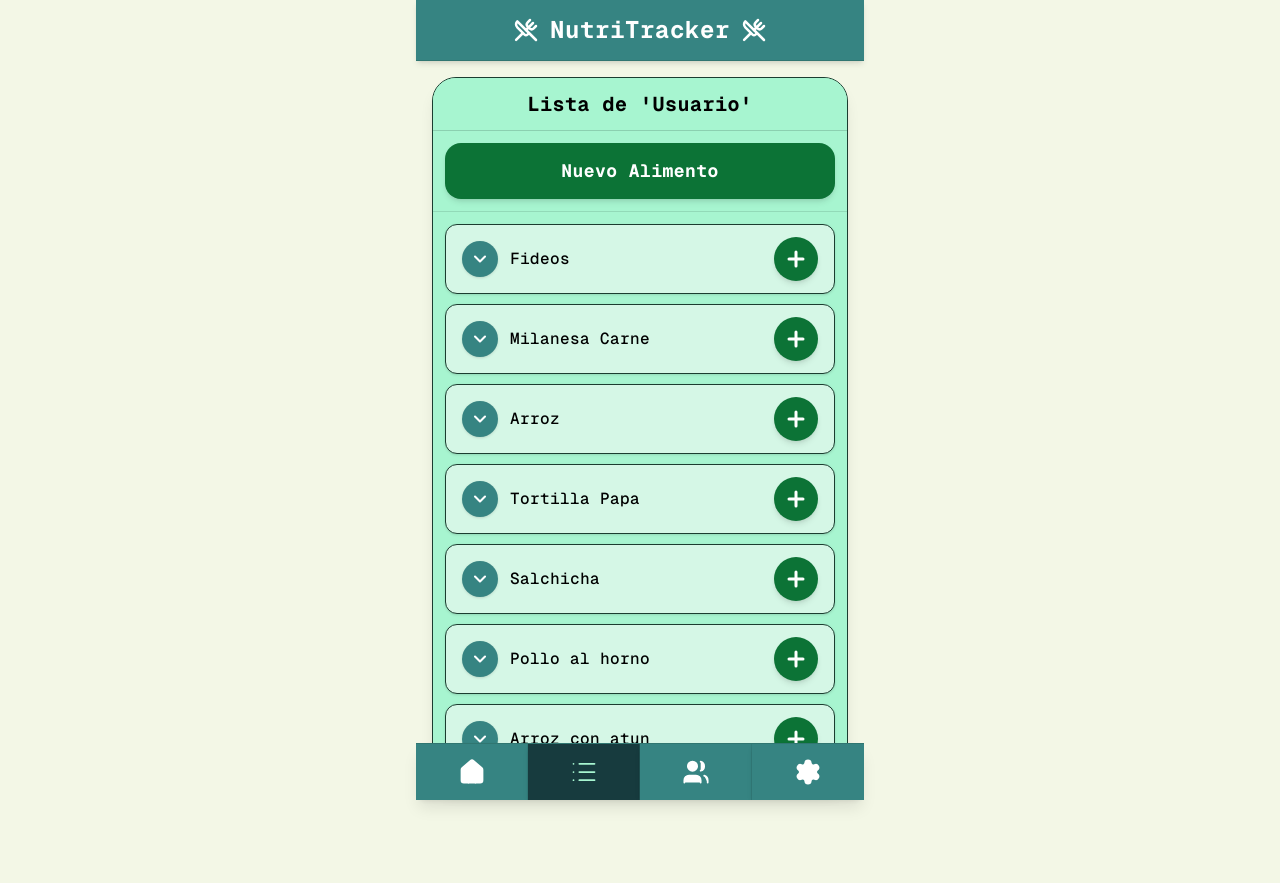
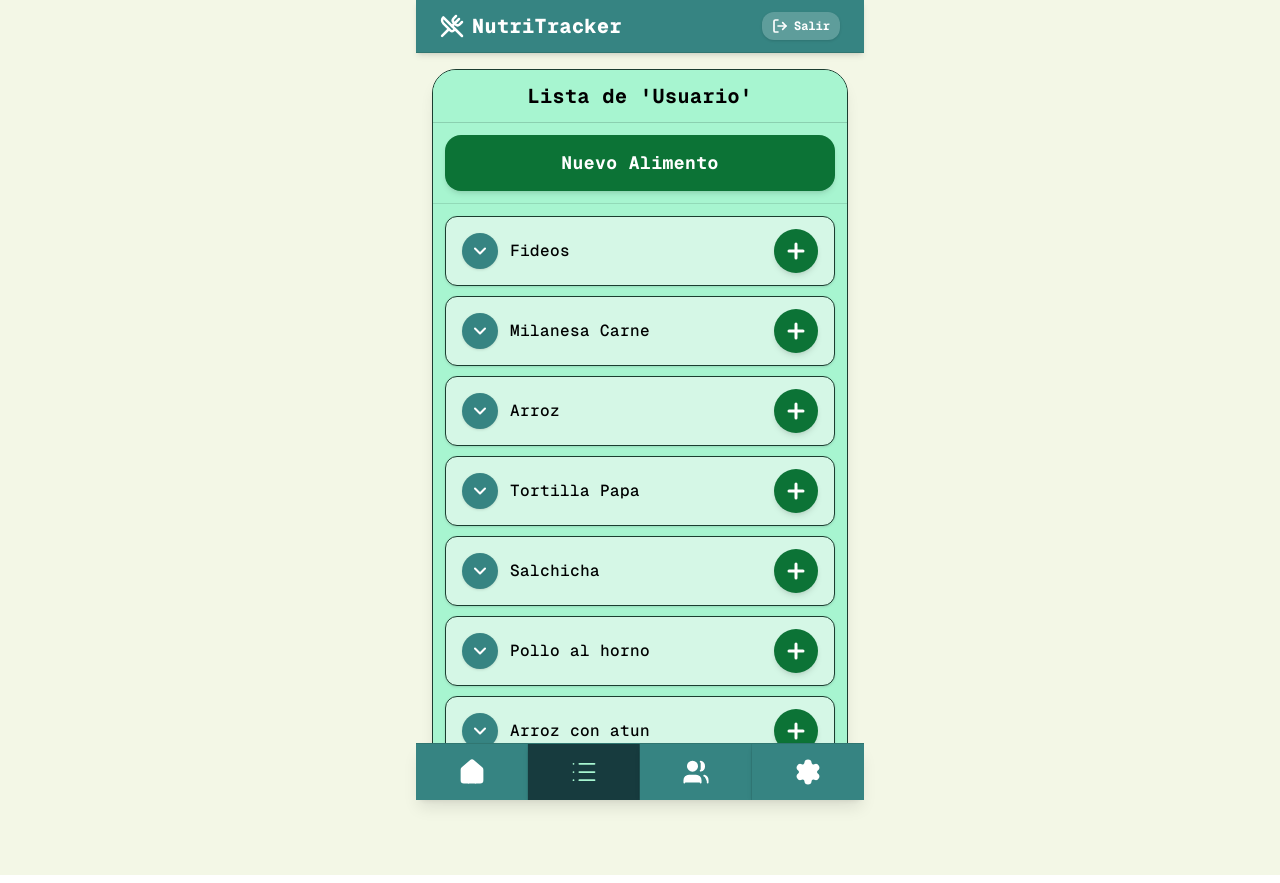
Before and after one commit to Diego-otr/NutriCast, a Next.js app: page /foods in a window 1280 px wide. Built offline with nearby package versions, Linux system fonts and the light colour scheme; no server answers.

Commit message:
feature:  TitleBar nueva funcionalidad para deslogear.

```diff
--- a/src/components/common/TitleBar.tsx
+++ b/src/components/common/TitleBar.tsx
@@ -1,26 +1,97 @@
 "use client";
 
-import React from "react";
-import { UtensilsCrossed } from "lucide-react";
+import React, { useEffect, useState } from "react";
+import { useRouter } from "next/navigation";
+import { UtensilsCrossed, LogOut } from "lucide-react";
+import { authService } from "@/features/auth/services/auth.service";
 
 export interface TitleBarProps {
   title?: string;
+  groupName?: string;
+  showLogout?: boolean;
+  onLogout?: () => void;
   className?: string;
 }
 
 export const TitleBar: React.FC<TitleBarProps> = ({
   title = "NutriTracker",
+  groupName: propGroupName,
+  showLogout = true,
+  onLogout,
   className = "",
 }) => {
+  const router = useRouter();
+  const [fetchedGroupName, setFetchedGroupName] = useState<string | undefined>();
+
+  useEffect(() => {
+    let isCancelled = false;
+    if (showLogout && !propGroupName) {
+      authService
+        .getMe()
+        .then((data) => {
+          if (!isCancelled && data?.account?.groupName) {
+            setFetchedGroupName(data.account.groupName);
+          }
+        })
+        .catch(() => {
+          // Ignorar si no está autenticado
+        });
+    }
+    return () => {
+      isCancelled = true;
+    };
+  }, [showLogout, propGroupName]);
+
+  const handleLogout = () => {
+    if (onLogout) {
+      onLogout();
+    } else {
+      authService.logout();
+      if (typeof window !== "undefined") {
+        localStorage.removeItem("selected_profile_id");
+        localStorage.removeItem("selected_profile_name");
+      }
+      router.push("/");
+    }
+  };
+
+  const displayGroupName = propGroupName || fetchedGroupName;
+
   return (
     <header
-      className={`w-full flex items-center justify-center gap-3 bg-[#368482] text-white py-3.5 px-6 rounded-none shadow-md border-b border-[#1b3d30]/20 ${className}`}
+      className={`w-full flex items-center justify-between gap-2 bg-[#368482] text-white py-3 px-4 sm:px-6 rounded-none shadow-md border-b border-[#1b3d30]/20 ${className}`}
     >
-      <UtensilsCrossed className="w-6 h-6 stroke-[2.5]" />
-      <h1 className="font-bold text-xl md:text-2xl tracking-wide">
-        {title}
-      </h1>
-      <UtensilsCrossed className="w-6 h-6 stroke-[2.5]" />
+      {/* Lado Izquierdo: Ícono y Título de la Aplicación */}
+      <div className="flex items-center gap-2 shrink-0">
+        <UtensilsCrossed className="w-5 h-5 sm:w-6 sm:h-6 stroke-[2.5] text-white" />
+        <h1 className="font-extrabold text-base sm:text-xl tracking-wide text-white">
+          {title}
+        </h1>
+      </div>
+
+      {/* Lado Derecho: Nombre del Grupo (Visible en Mobile) + Botón Deslogear */}
+      <div className="flex items-center justify-end gap-2 min-w-0">
+        {displayGroupName && (
+          <span
+            className="inline-block text-xs font-bold bg-black/20 text-white px-2 py-1 sm:px-2.5 rounded-xl truncate max-w-[100px] sm:max-w-[140px] shadow-inner border border-white/10"
+            title={displayGroupName}
+          >
+            {displayGroupName}
+          </span>
+        )}
+
+        {showLogout && (
+          <button
+            type="button"
+            onClick={handleLogout}
+            className="p-1.5 sm:px-2.5 sm:py-1.5 rounded-xl bg-white/20 hover:bg-red-600/90 text-white transition-all duration-150 flex items-center gap-1.5 text-xs font-bold shadow-sm active:scale-95 shrink-0"
+            title="Cerrar sesión"
+          >
+            <LogOut className="w-4 h-4 stroke-[2.5]" />
+            <span className="hidden md:inline">Salir</span>
+          </button>
+        )}
+      </div>
     </header>
   );
 };
```
